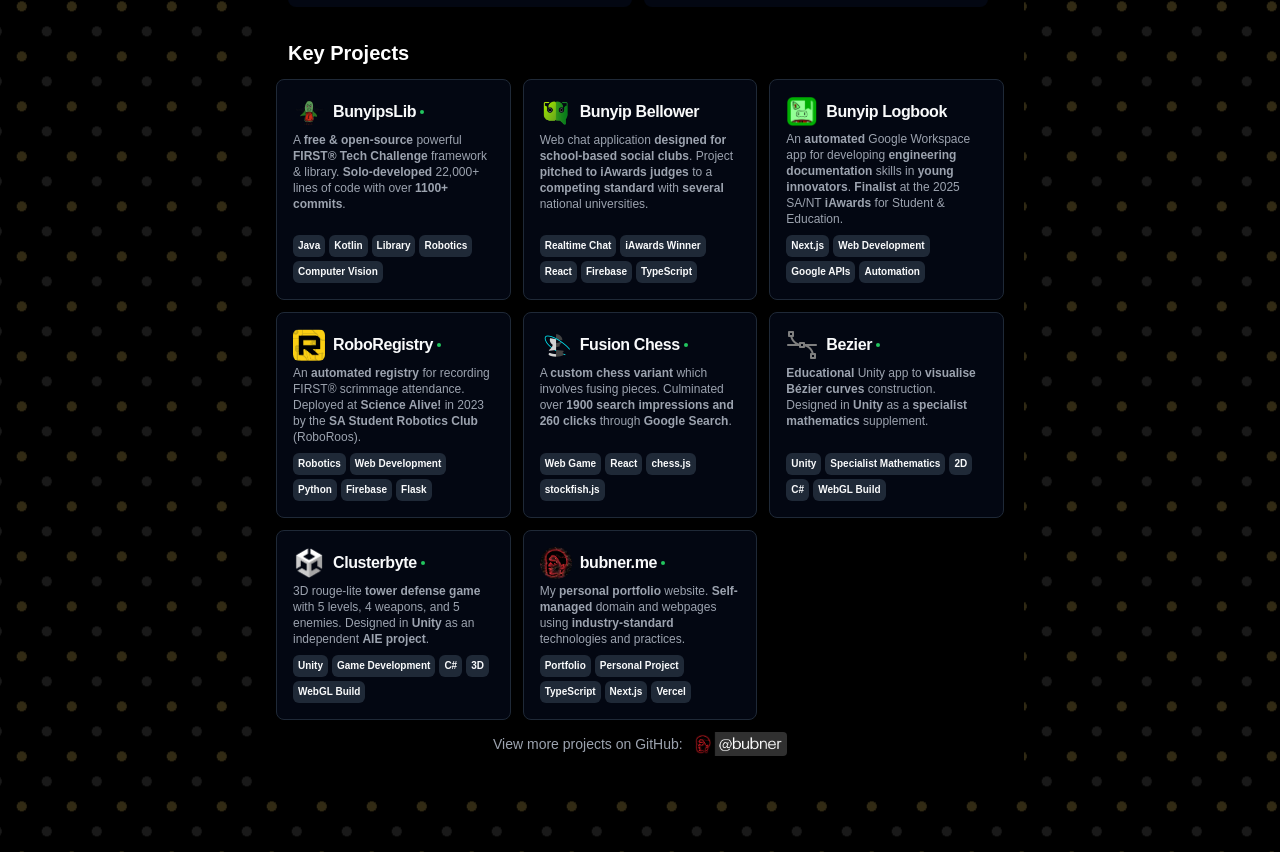
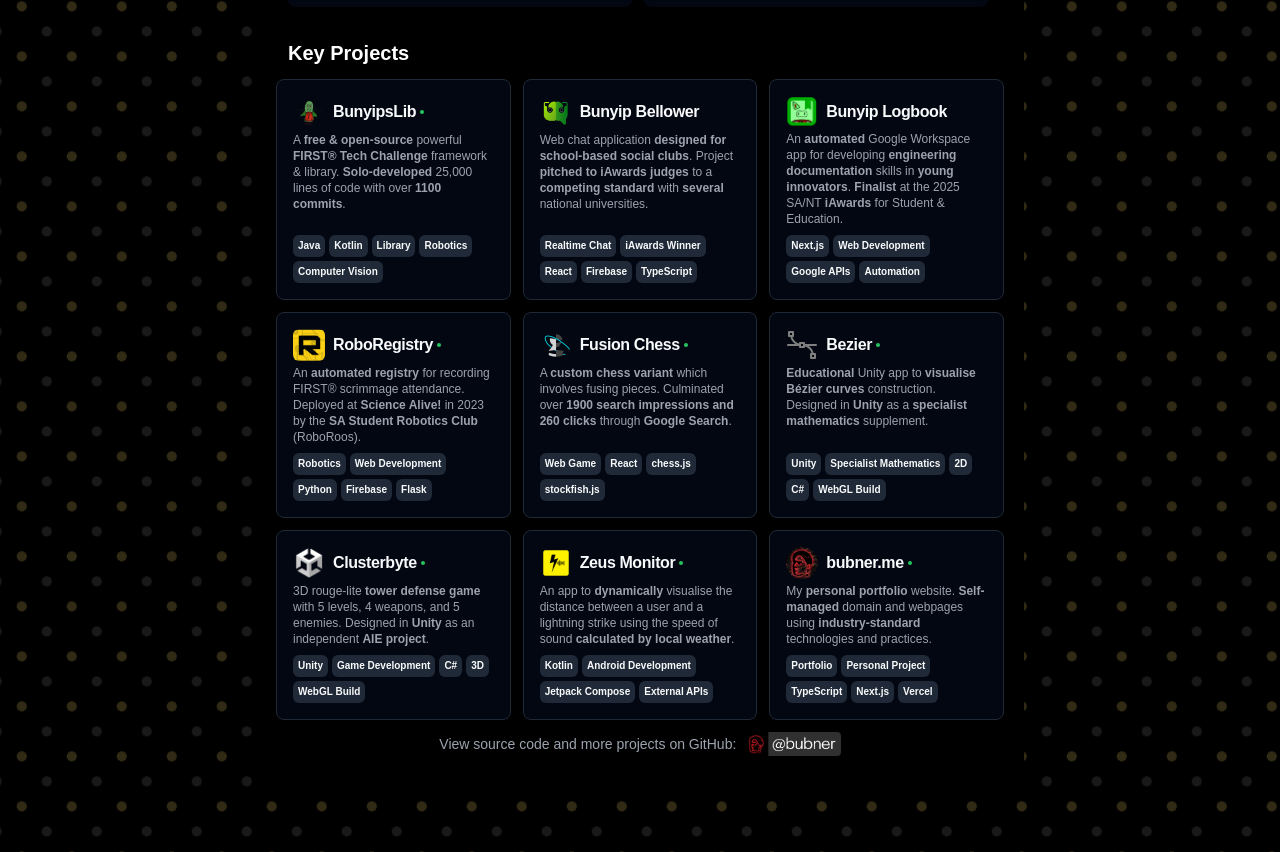
Before and after one commit to bubner/cv, a Next.js app: page / in a window 1280 px wide. Shown: the part 2260-3112 px from the top of the page. Built offline with nearby package versions, Linux system fonts and the light colour scheme.

Commit message:
Update info

```diff
--- a/src/components/custom/view-more.tsx
+++ b/src/components/custom/view-more.tsx
@@ -10,7 +10,7 @@
             className="inline-flex flex-row items-center justify-center gap-2 text-white glow:text-glow/[.15] print:hidden"
         >
             <span className="text-center text-sm text-muted-foreground">
-                View more projects on GitHub:{" "}
+                View source code and more projects on GitHub:{" "}
             </span>
             <Image
                 src={AtBubner}
@@ -25,7 +25,7 @@
 export function ViewMorePrint() {
     return (
         <div className="hidden print:block text-muted text-xs">
-            View more projects:{" "}
+            View source code and more projects on GitHub:{" "}
             <span className="underline">https://github.com/bubner</span>
         </div>
     );
--- a/src/data/standard-data.tsx
+++ b/src/data/standard-data.tsx
@@ -1,49 +1,50 @@
 import {
+    AIE,
+    Bars,
+    Bellower,
+    Bezier,
+    Bubner,
+    BubnerReal,
+    Bunyips,
+    CSharp,
+    EmptyStar,
+    Firebase,
+    FIRST,
+    Flask,
+    FusionChess,
+    Git,
+    GitHub,
+    Globe,
+    HTML,
+    iAwards,
+    Java,
+    Jinja,
     Kennewell,
-    Bubner,
+    Kotlin,
+    Lambda,
+    LaTeX,
+    Link,
+    LinkedIn,
+    Logbook,
+    Masons,
+    MBHS,
+    NextJS,
+    Onshape,
+    PowerFM,
+    Python,
+    ReactJS,
+    RightArrow,
     RoboRegistry,
-    FusionChess,
-    Bellower,
-    Bunyips,
-    Bezier,
-    GitHub,
-    LinkedIn,
-    Globe,
-    Unity,
-    AIE,
-    MBHS,
-    BubnerReal,
-    RightArrow,
-    FIRST,
     Star,
-    iAwards,
-    Masons,
-    PowerFM,
-    Java,
-    Kotlin,
-    Python,
-    CSharp,
-    TypeScript,
-    HTML,
-    Jinja,
-    LaTeX,
     Tag,
-    Bars,
+    Tailwind,
     Time,
     Trend,
-    ReactJS,
-    NextJS,
-    Tailwind,
-    Firebase,
+    Tux,
+    TypeScript,
+    Unity,
     Vercel,
-    Flask,
-    Link,
-    Lambda,
-    EmptyStar,
-    Tux,
-    Git,
-    Onshape,
-    Logbook,
+    ZeusMonitor,
 } from "@/images";
 import ViewMore, { ViewMorePrint } from "../components/custom/view-more";
 import ResumeData from "./data";
@@ -402,7 +403,7 @@
                 "Computer Vision",
             ],
             description:
-                "A <b>free & open-source</b> powerful <b>FIRST® Tech Challenge</b> framework & library. <b>Solo-developed</b> 22,000+ lines of code with over <b>1100+ commits</b>.",
+                "A <b>free & open-source</b> powerful <b>FIRST® Tech Challenge</b> framework & library. <b>Solo-developed</b> 25,000 lines of code with over <b>1100 commits</b>.",
             link: {
                 label: "BunyipsLib",
                 href: "https://git.bubner.me/BunyipsLib",
@@ -502,6 +503,22 @@
             },
         },
         {
+            title: "Zeus Monitor",
+            tech_stack: [
+                "Kotlin",
+                "Android Development",
+                "Jetpack Compose",
+                "External APIs",
+            ],
+            description:
+                "An app to <b>dynamically</b> visualise the distance between a user and a lightning strike using the speed of sound <b>calculated by local weather</b>.",
+            logo: ZeusMonitor,
+            link: {
+                label: "Zeus Monitor",
+                href: "https://git.bubner.me/ZeusMonitor",
+            },
+        },
+        {
             title: "bubner.me",
             tech_stack: [
                 "Portfolio",
--- a/src/images/index.ts
+++ b/src/images/index.ts
@@ -45,6 +45,7 @@
 import Onshape from "./onshape.png";
 import Dot from "./dot.png";
 import Logbook from "./logbook.png";
+import ZeusMonitor from "./zm.webp";
 
 export {
     Kennewell,
@@ -93,5 +94,6 @@
     Git,
     Onshape,
     Dot,
-    Logbook
+    Logbook,
+    ZeusMonitor
 };
```
Also changed, not shown: src/images/zm.webp (added), 1 other file (tests, documents, lock files or other folders).
